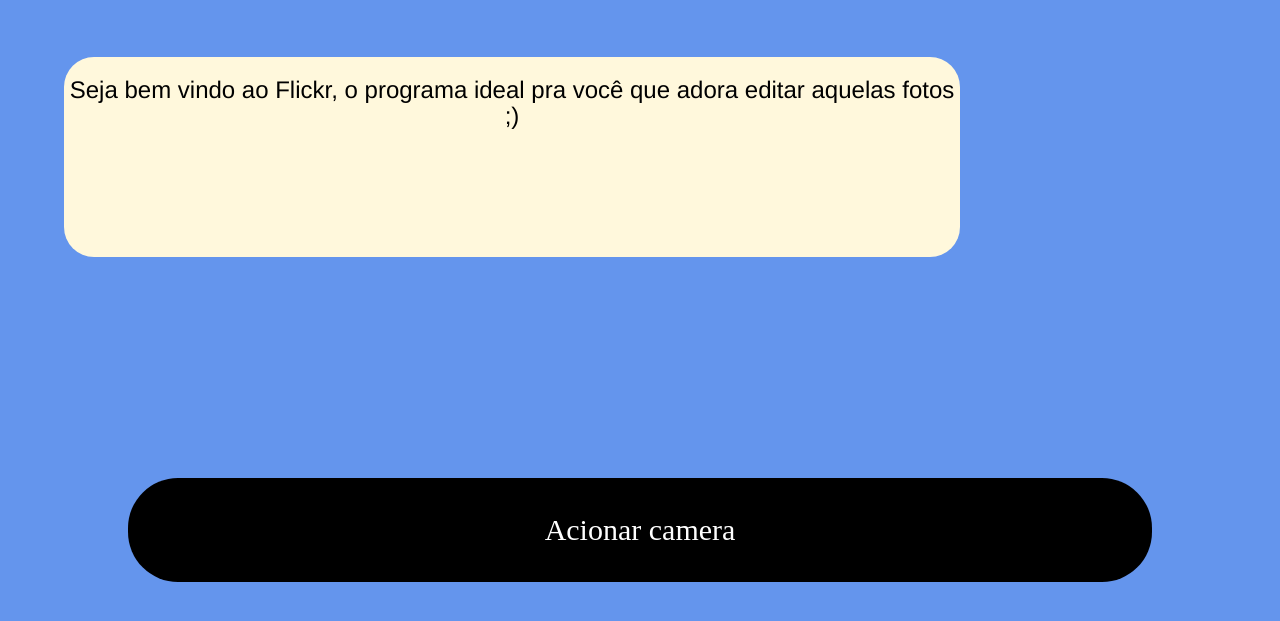
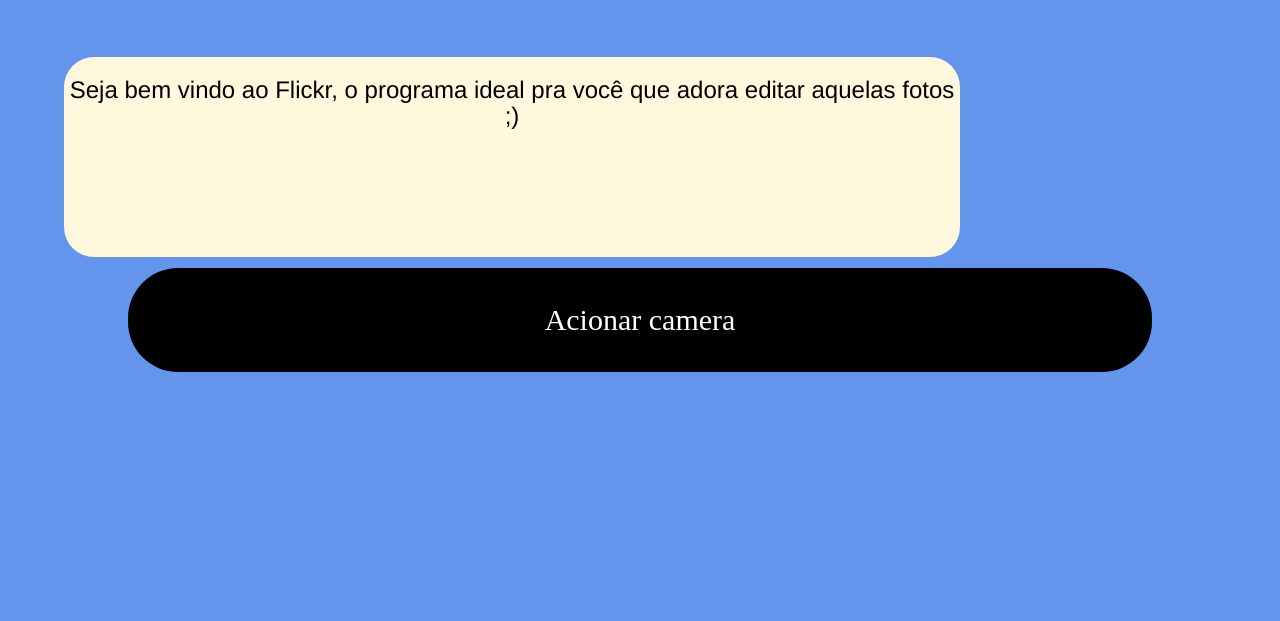
Before and after one commit to PauloDS98/filtroDeImagens, a website: page www/index.html in a window 1280 px wide. Shown: the part 119-740 px from the top of the page. Drawn offline with Linux system fonts and the light colour scheme.

Commit message:
CSS do botão \(tinha esquecido\)

```diff
--- a/www/css/style.css
+++ b/www/css/style.css
@@ -38,7 +38,7 @@
   background-color: black;
   font-size: 30px;
   font-family: Elephant;
-  margin-top: 250px;
+  margin-top: 40px;
 }
 
 .sl{
```
